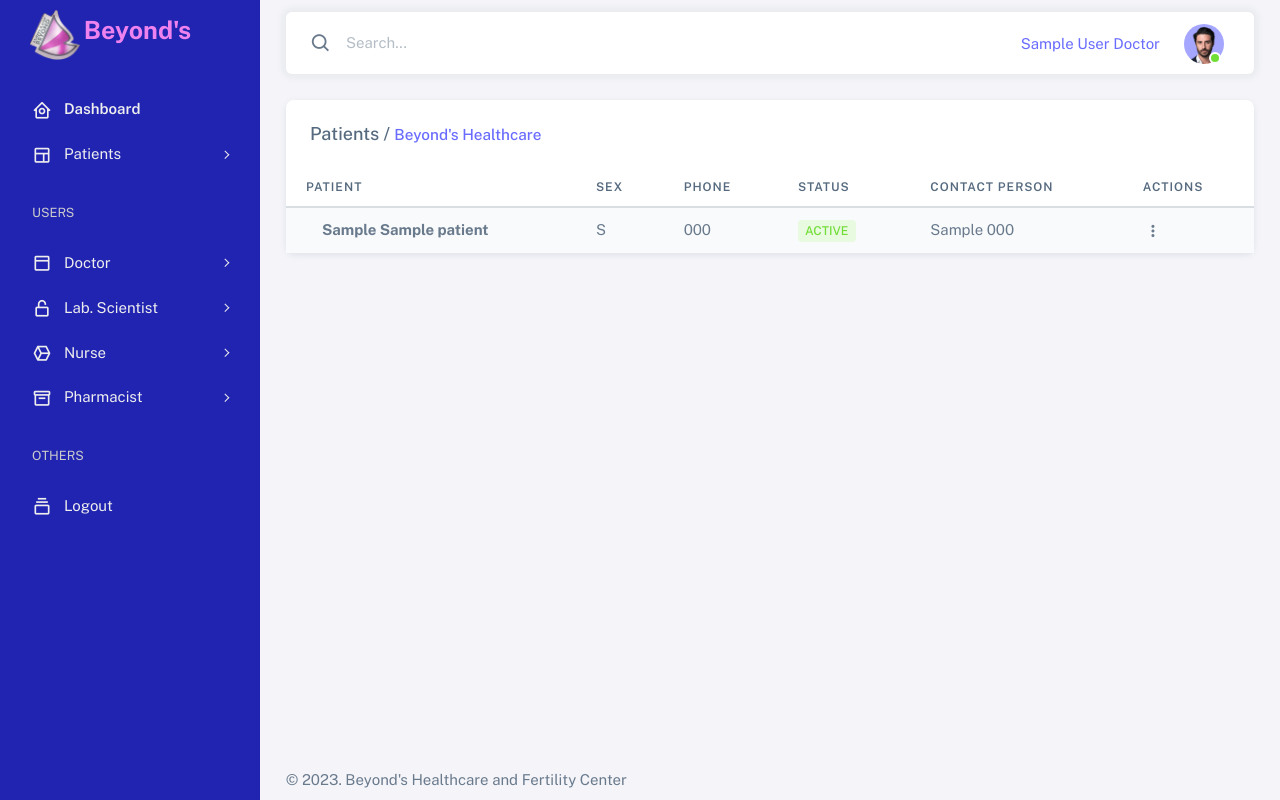
After one commit to uwem-akpabot/clinic_monodj, a Django app: page /patients/patients/ in a window 1280 px wide. The commit adds this page. Run offline with Django 4.2, Linux system fonts and the light colour scheme; a user stored in the database is signed in; tables that the repository leaves empty hold one stand-in row (values such as "Sample post"); some libraries are stand-ins or nearby versions.

Commit message:
ended at home friday morning

```diff
--- a/frontend/templates/frontend/includes/footer.html
+++ b/frontend/templates/frontend/includes/footer.html
@@ -4,6 +4,6 @@
       &copy;
       <script>
         document.write(new Date().getFullYear());
-      </script>. Beyond
+      </script>. {{company}}
     </div>
 </footer>
--- a/frontend/templates/frontend/includes/sidebar.html
+++ b/frontend/templates/frontend/includes/sidebar.html
@@ -39,8 +39,8 @@
 			</a>
 		  </li>
 		  <li class="menu-item">
-			<a href="" class="menu-link">
-			  <div data-i18n="Without navbar">Manage Patients</div>
+			<a href="{% url 'patients' %}" class="menu-link">
+			  <div data-i18n="Without navbar">Patients</div>
 			</a>
 		  </li>
 		</ul>
--- /dev/null
+++ b/frontend/templates/patient/patients.html
@@ -0,0 +1,124 @@
+{% extends 'frontend/base.html' %}
+
+{% block title %}Register Patient{% endblock %}
+{% load static %}
+
+{% block content %}
+<div class="content-wrapper">
+  <div class="container-xxl flex-grow-1 container-p-y">
+    <div class="row">
+      <div class="col-xl">
+      <div class="card mb-4">
+        <div class="card-header d-flex justify-content-between align-items-center">
+          <h5 class="mb-0">Patients / <small class="text-primary text-normal">{{company|slice:"0:19"}}</small></h5>
+        </div>
+
+          <div class="table-responsive text-nowrap">
+            <table class="table table-hover table-striped">
+              <thead>
+                <tr>
+                  <th>Patient</th>
+                  <th>Sex</th>
+                  <th>Phone</th>
+                  <th>Status</th>
+                  <th>Contact Person</th>
+                  <th>Actions</th>
+                </tr>
+              </thead>
+              <tbody class="table-border-bottom-0">
+                {% for pat in patients %}
+                <tr>
+                  <td><i class="fab fa-angular fa-lg text-danger me-3"></i> <strong>{{pat.fname}} {{pat.sname}}</strong></td>
+                  <td>{{pat.gender|slice:"0:1"}}</td>
+                  <td>{{pat.phone|slice:"0:11"}}</td>
+                  <td><span class="badge bg-label-success me-1">Active</span></td>
+                  <td>{{pat.contact_person|slice:"0:10"}} {{pat.contact_person_phone|slice:"0:11"}}</td>
+                  <td>
+                    <div class="dropdown">
+                      <button type="button" class="btn p-0 dropdown-toggle hide-arrow" data-bs-toggle="dropdown">
+                        <i class="bx bx-dots-vertical-rounded"></i>
+                      </button>
+                      <div class="dropdown-menu">
+                        <a class="dropdown-item" href="javascript:void(0);"
+                          ><i class="bx bx-edit-alt me-1"></i> Edit</a
+                        >
+                        <a class="dropdown-item" href="javascript:void(0);"
+                          ><i class="bx bx-trash me-1"></i> Delete</a
+                        >
+                      </div>
+                    </div>
+                  </td>
+                </tr>
+                {% endfor %}
+              </tbody>
+            </table>
+          </div>
+    </div>
+   </div>
+  </div>
+</div>
+
+<!--<div class="card-body">
+    <form method="POST" action=".">
+        {% csrf_token %}
+    <div class="row">
+        <div class="mb-3 col-md-6">
+        <label for="firstName" class="form-label">First Name <span class="asterisk">*</span></label>
+        <input class="form-control" type="text" name="fname" placeholder="John"  maxLength="40"
+            required />
+            {errors.fname && <small class="text-danger text-xs font-italic">First Name is required</small>}
+        </div>
+
+        <div class="mb-3 col-md-6">
+        <label for="lastName" class="form-label">Surname <span class="asterisk">*</span></label>
+        <input class="form-control" type="text" name="sname" placeholder="Doe" maxLength="20" required />
+            {errors.sname && <small class="text-danger text-xs font-italic">Surname is required</small>}
+        </div>
+
+        <div class="mb-3 col-md-6">
+        <label for="lastName" class="form-label">Gender <span class="asterisk">*</span></label>
+        <select class="select2 form-select" name="gender" required >
+            <option value="">- Choose -</option>
+            <option value="Male">Male</option>
+            <option value="Female">Female</option>
+        </select>
+        {errors.gender && <small class="text-danger text-xs font-italic">Gender is required</small>}
+        </div>
+
+        <div class="mb-3 col-md-6">
+        <label for="organization" class="form-label">Address</label>
+        <input type="text" class="form-control" name="address" placeholder="123 Sample Street, Allen Avenue, Ikeja, Lagos" />
+        </div>
+
+        <div class="mb-3 col-md-6">
+        <label class="form-label" for="phoneNumber">Phone Number</label>
+        <div class="input-group input-group-merge">
+            <span class="input-group-text">NG (+234)</span>
+            <input type="text" name="phone" class="form-control" placeholder="803 456 7890" maxLength="12" />
+        </div>
+        </div>
+
+        <div class="mb-3 col-md-6">
+        <label for="email" class="form-label">E-mail</label>
+        <input class="form-control" type="email" name="email" placeholder="john.doe@example.com" maxLength="40" />
+        </div>
+
+        <div class="mb-3 col-md-6">
+        <label for="lastName" class="form-label">Contact Person's Name</label>
+        <input class="form-control" type="text" name="contact_person" placeholder="e.g. Brother's name ..." maxLength="40" />
+        </div>
+
+        <div class="mb-3 col-md-6">
+        <label for="lastName" class="form-label">Contact Person's Phone</label>
+        <input class="form-control" type="text" name="contact_person_phone" placeholder="e.g. Brother's phone no. ..." maxLength="30" />
+        </div>
+
+    </div>
+    <div class="mt-2">
+        <button class="btn btn-primary me-2">Save Record</button>
+        <button type="reset" class="btn btn-outline-secondary">Cancel</button>
+    </div>
+    </form>
+</div> -->
+
+{% endblock %}
--- a/patient/urls.py
+++ b/patient/urls.py
@@ -3,6 +3,7 @@ from . import views
 
 urlpatterns = [
 	path('register_patient/', views.register_patient, name='register_patient'),
+    path('patients/', views.patients, name= 'patients'),
 	# path('', views.contribution_mgr, name= 'contribution_mgr'),
 	# path('contribution/<int:customer_id>/', views.customer_contribution, name='customer_contribution'),
 	# path('withdrawal/<int:customer_id>/', views.customer_withdrawal, name='customer_withdrawal'),
--- a/patient/views.py
+++ b/patient/views.py
@@ -25,16 +25,21 @@ def register_patient(request):
 			msg_text = 'Patient is saved successfully!'
 			messages.add_message(request, messages.SUCCESS, msg_text, extra_tags=msg_title)
 			return redirect('register_patient')
-
 		else:
 			msg_title = 'Error!'
 			msg_text = 'Record was NOT saved!'
 			messages.add_message(request, messages.ERROR, msg_text, extra_tags=msg_title)
-
 	else:
 		form = AddPatientForm() #if submit is not clicked, display empty form
 
 	return render(request, 'patient/register_patient.html', {'form': form, 'company':company, 'patient':patient})
+
+
+@login_required
+def patients(request):
+	patients = Patient.objects.all()
+	return render(request,'patient/patients.html', {'company':company, 'patients': patients})
+
 
 """
 
@@ -43,7 +48,6 @@ def contribution_percustomer(request, customer_id):
 	contrb_percustomer = Contribution.objects.filter(customer_id=customer_id)
 	customer = Customer.objects.get(pk=customer_id)
 	return render(request,'contribution/contrb_percustomer.html', {'company':company, 'contrb_percustomer': contrb_percustomer, 'customer': customer})
-
 
 @login_required
 def contribution(request):
--- a/requirements.txt
+++ b/requirements.txt
@@ -1,2 +1 @@
 django
-sweetalert
```
